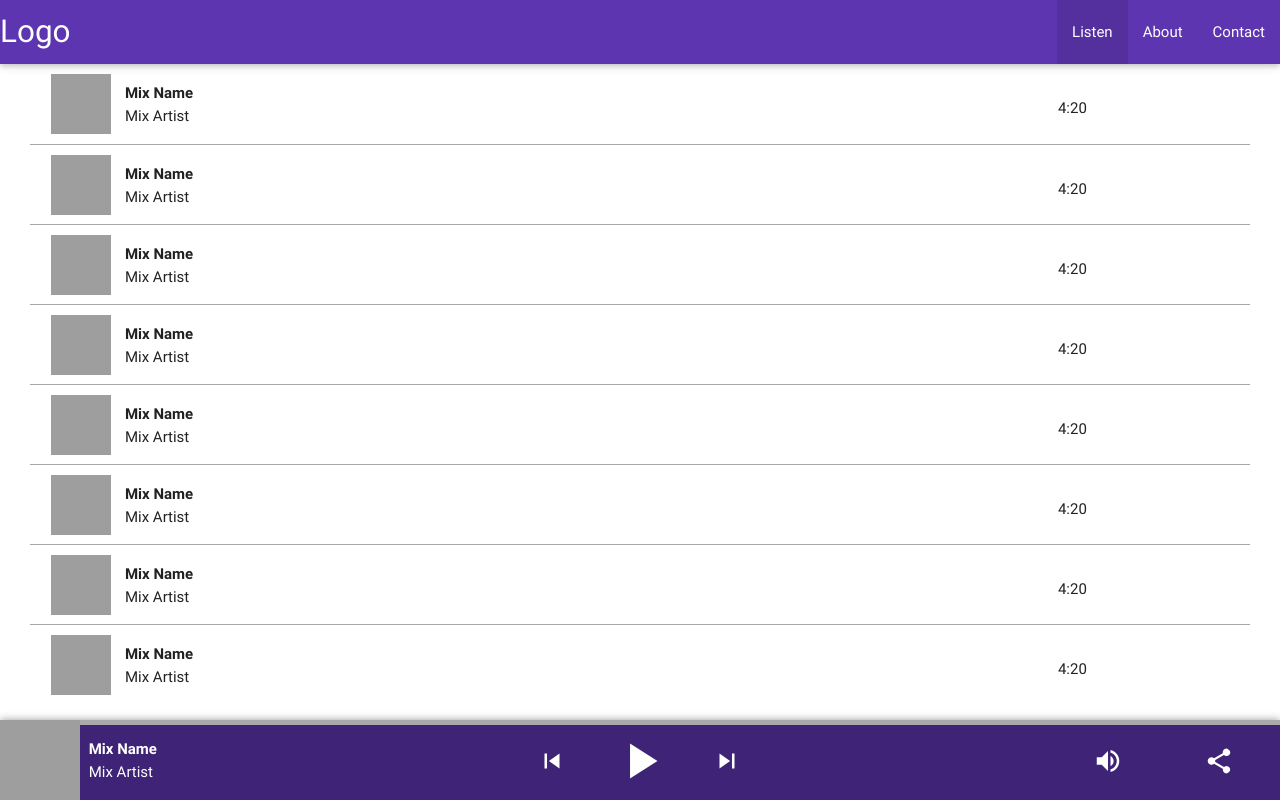
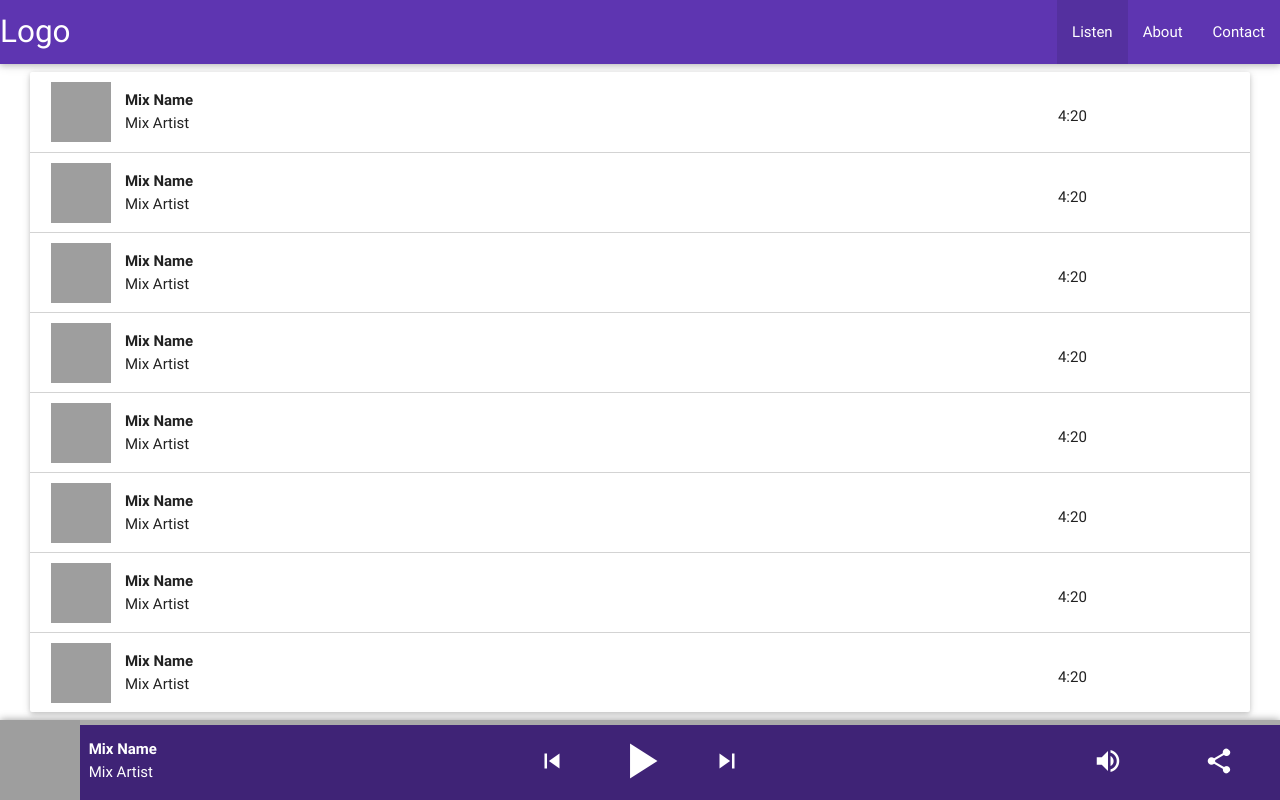
Before and after one commit to deeptechstudios/edmss-frontend, a plain HTML site: page index.html in a window 1280 px wide. Drawn offline with nearby package versions, Linux system fonts and the light colour scheme; grey boxes are pictures that could not be loaded.

Commit message:
Added playlist card

```diff
--- a/index.html
+++ b/index.html
@@ -52,6 +52,7 @@
                     </div>
                 </div>
                 -->
+                <div class="card">
                     <div class="track row">
                         <div class="track-info s9 col">
                             <img src="http://images-mix.netdna-ssl.com/w/80/h/80/q/85/upload/images/profile/475821f6-feb3-43ce-aa08-f50f568167c4.jpg">
@@ -178,7 +179,7 @@
                             <div class="row" style="line-height: 68px">
                                 <div class="s6 col">
                                     <div class="track-share-i-wrapper">
-                                    <i class="material-icons small waves-effect">share</i>
+                                        <i class="material-icons small">share</i>
                                     </div>
                                 </div>
                                 <div class="s6 col">4:20</div>
@@ -204,9 +205,7 @@
                             </div>
                         </div>
                     </div>
-
-
-
+                </div>
             </div>
 
             <div class="page-1">
--- a/scss/partials/_body.scss
+++ b/scss/partials/_body.scss
@@ -44,6 +44,12 @@ body {
 
   left: 0;
   padding: 0 2em;
+
+  .card {
+    margin-left: auto;
+    margin-right: auto;
+    max-width: 1300px;
+  }
 }
 
 @media all and (max-width: 500px) {
--- a/scss/partials/_tracks.scss
+++ b/scss/partials/_tracks.scss
@@ -4,7 +4,7 @@
   height: $player-height;
   padding: $track-padding;
 
-  border-top: 1px solid darkgray;
+  border-top: 1px solid lightgray;
 
   * {
     vertical-align: middle;
@@ -30,9 +30,9 @@
     background-color: #eee;
   }
 
-  @media only screen and (min-width: $large-screen-up) {
+  /*@media only screen and (min-width: $large-screen-up) {
     max-width: 90rem;
-  }
+  }*/
 }
 
 .track-name {
```
Also changed, not shown: scss/app.css, 2 other files. Lines whose indentation alone changed are shown as unchanged.
